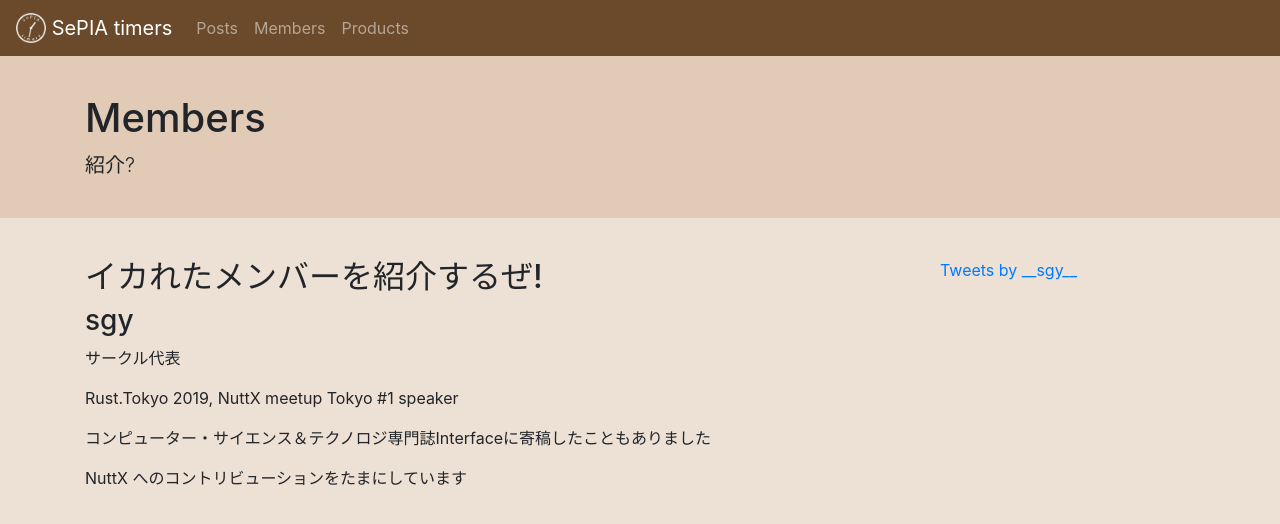
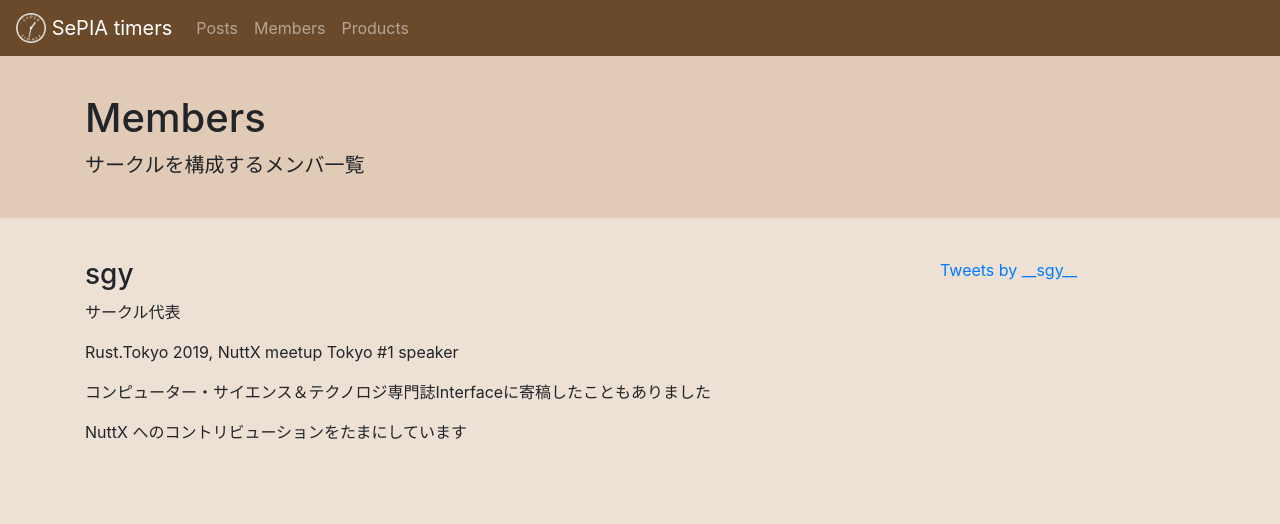
Before and after one commit to SePIAtimers/SePIAtimers.github.io, a Jekyll site: the page built from members.markdown, in a window 1280 px wide. Shown: the top 524 px of the page. Built offline with Jekyll 4.4.1, drawn with Linux system fonts in a browser that asks for light colours; comment, search, counter and statistics services are not loaded.

Commit message:
メンバーのページからおふざけを除去

```diff
--- a/members.markdown
+++ b/members.markdown
@@ -2,10 +2,8 @@
 layout: default
 
 title: Members
-summary: 紹介?
+summary: サークルを構成するメンバ一覧
 ---
-
-## イカれたメンバーを紹介するぜ!
 
 ### sgy
 サークル代表
```
